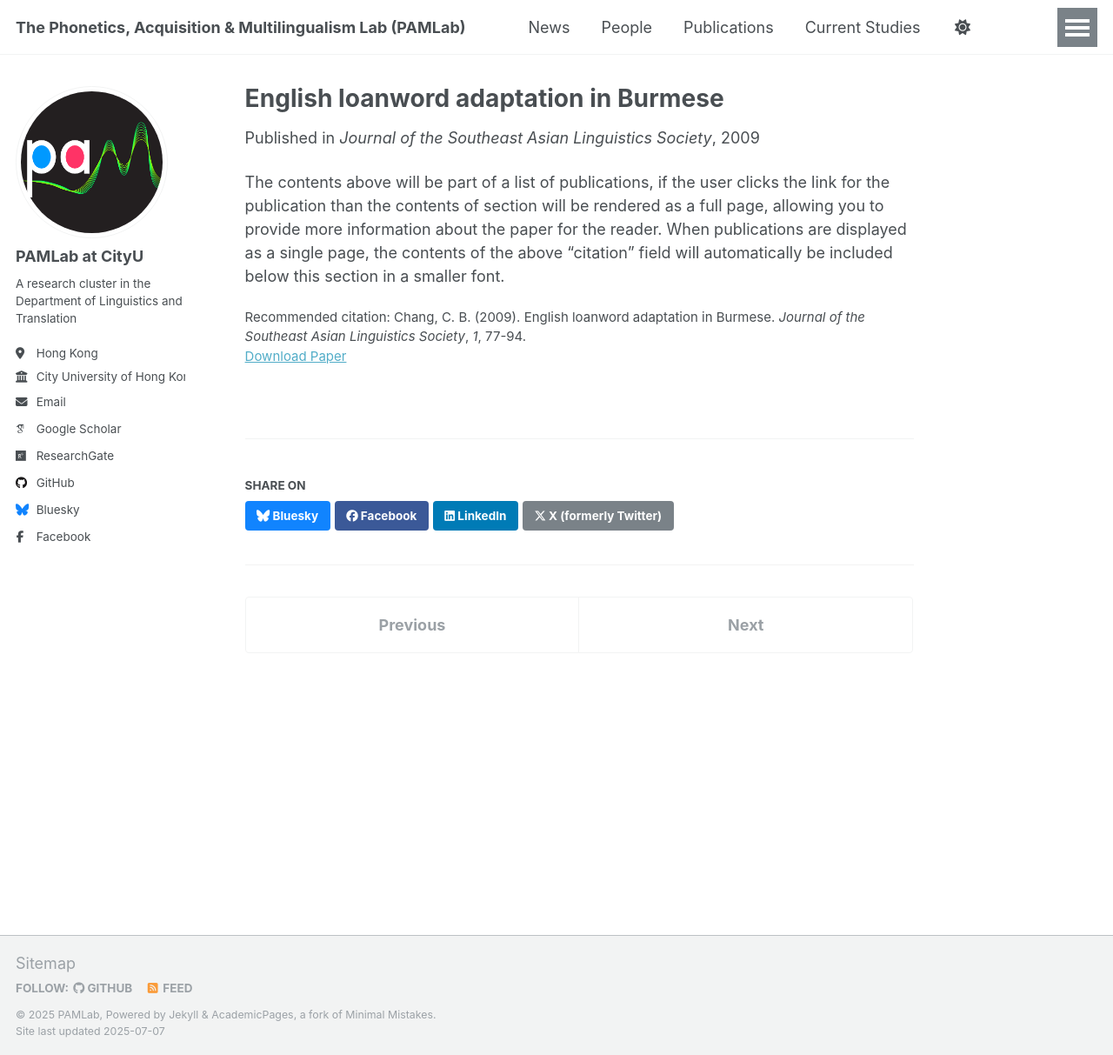
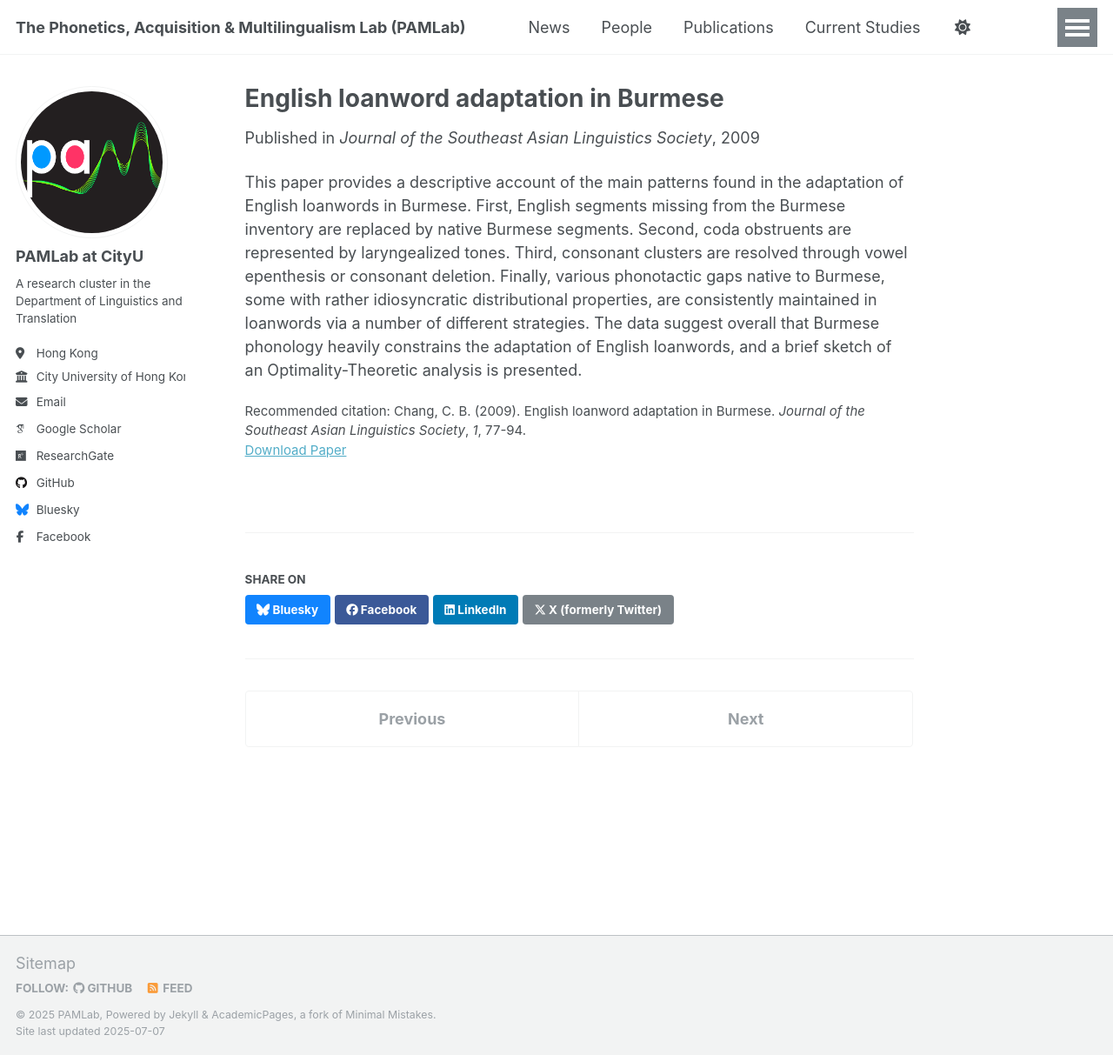
Before and after one commit to thepamlab/thepamlab.github.io, a Jekyll site: the page built from _publications/2009-03-31-english-loanword-adaptation.md, in a window 1280 px wide and 1213 px high. Shown: the whole window at 87% size. Built offline with Jekyll 4.4.1, drawn with Linux system fonts in a browser that asks for light colours; some web fonts are replaced; a script that is not in the unit is left out.

Commit message:
Update 2009-03-31-english-loanword-adaptation.md

```diff
--- a/_publications/2009-03-31-english-loanword-adaptation.md
+++ b/_publications/2009-03-31-english-loanword-adaptation.md
@@ -3,11 +3,11 @@ title: "English loanword adaptation in Burmese"
 collection: publications
 category: articles
 permalink: /publication/2009-03-31-english-loanword-adaptation
-excerpt: 'This paper provides a descriptive account of the main patterns found in the adaptation of English loanwords in Burmese. First, English segments missing from the Burmese inventory are replaced by native Burmese segments. Second, coda obstruents are represented by laryngealized tones. Third, consonant clusters are resolved through vowel epenthesis or consonant deletion. Finally, various phonotactic gaps native to Burmese, some with rather idiosyncratic distributional properties, are consistently maintained in loanwords via a number of different strategies. The data suggest overall that Burmese phonology heavily constrains the adaptation of English loanwords, and a brief sketch of an Optimality-Theoretic analysis is presented.'
+excerpt: 'This paper provides a descriptive account of the main patterns found in the adaptation of English loanwords in Burmese...'
 date: 2009-03-31
 venue: 'Journal of the Southeast Asian Linguistics Society'
 paperurl: 'http://thepamlab.github.io/files/Chang2009_JSEALS.pdf'
 citation: 'Chang, C. B. (2009). English loanword adaptation in Burmese. <i>Journal of the Southeast Asian Linguistics Society</i>, <i>1</i>, 77-94.'
 ---
 
-The contents above will be part of a list of publications, if the user clicks the link for the publication than the contents of section will be rendered as a full page, allowing you to provide more information about the paper for the reader. When publications are displayed as a single page, the contents of the above "citation" field will automatically be included below this section in a smaller font.
+This paper provides a descriptive account of the main patterns found in the adaptation of English loanwords in Burmese. First, English segments missing from the Burmese inventory are replaced by native Burmese segments. Second, coda obstruents are represented by laryngealized tones. Third, consonant clusters are resolved through vowel epenthesis or consonant deletion. Finally, various phonotactic gaps native to Burmese, some with rather idiosyncratic distributional properties, are consistently maintained in loanwords via a number of different strategies. The data suggest overall that Burmese phonology heavily constrains the adaptation of English loanwords, and a brief sketch of an Optimality-Theoretic analysis is presented.
```
